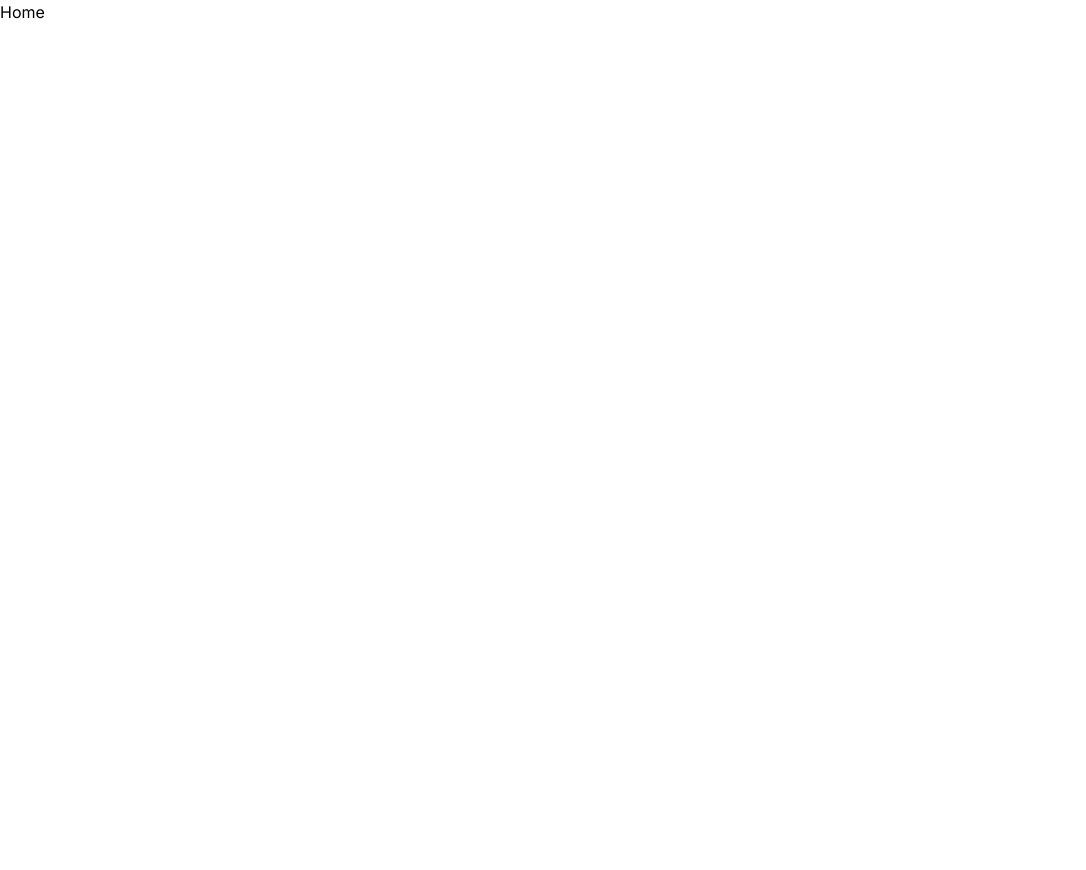
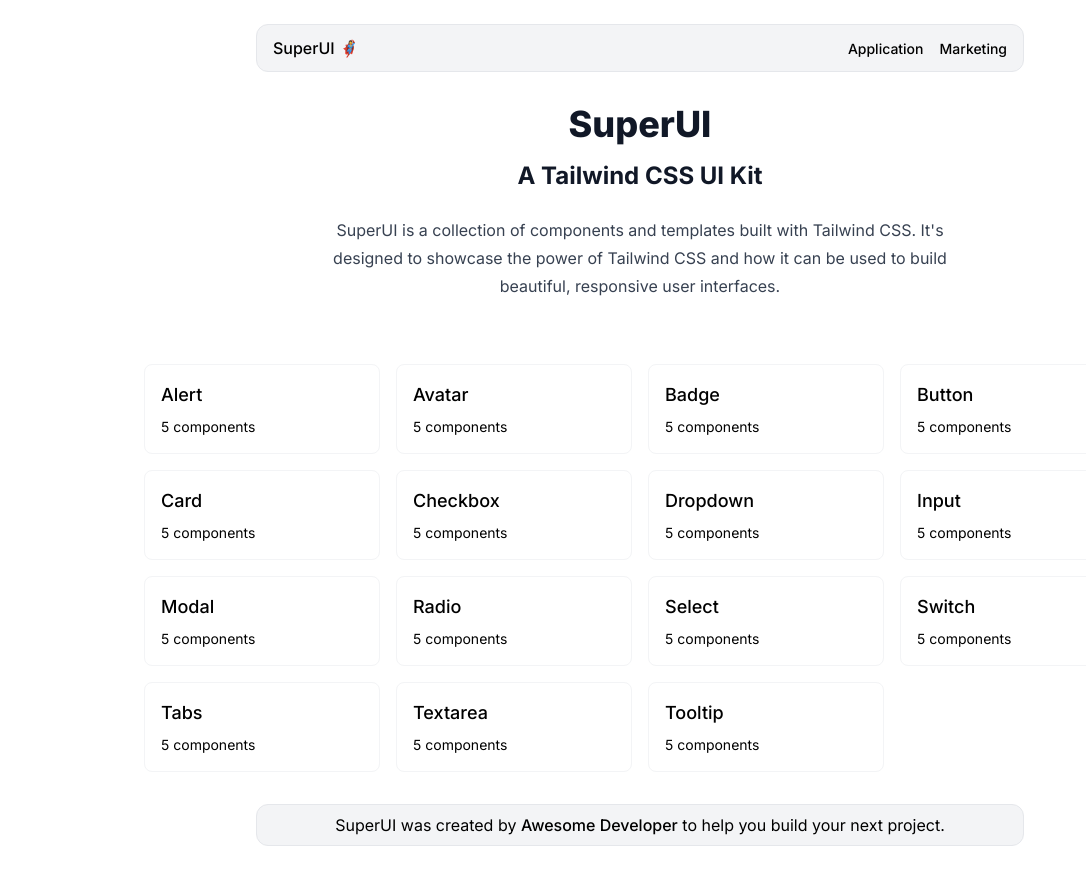
Before and after one commit to markmead/hyperui-clone, a Next.js app: page / in a window 1280 px wide. Shown: the whole page, without its empty margins (0-1086 px from the left). Before the commit the page ends 800 px from the top, so only its background shows below. Built offline with nearby package versions, Linux system fonts and the light colour scheme.

Commit message:
Adding the home, header and footer

```diff
--- /dev/null
+++ b/src/app/components/Banner.jsx
@@ -0,0 +1,13 @@
+export default function Banner({ title, subtitle, children }) {
+  return (
+    <section className="py-8">
+      <div className="prose mx-auto text-center prose-h1:mb-0 prose-h2:mt-4">
+        <h1>{title}</h1>
+
+        <h2>{subtitle}</h2>
+
+        <p>{children}</p>
+      </div>
+    </section>
+  )
+}
--- /dev/null
+++ b/src/app/components/Card.jsx
@@ -0,0 +1,17 @@
+import Link from 'next/link'
+
+export default function Card({ title, count, href }) {
+  const countSuffix = count === 1 ? 'component' : 'components'
+
+  return (
+    <Link href={href}>
+      <div className="rounded-lg border border-gray-100 p-4 transition hover:scale-105">
+        <h3 className="text-lg font-medium">{title}</h3>
+
+        <p className="mt-2 text-sm">
+          {count} {countSuffix}
+        </p>
+      </div>
+    </Link>
+  )
+}
--- /dev/null
+++ b/src/app/components/Footer.jsx
@@ -0,0 +1,15 @@
+export default function Footer() {
+  return (
+    <footer className="mx-auto max-w-3xl">
+      <div className="rounded-xl border border-gray-200 bg-gray-100 px-4 py-2">
+        <p className="text-pretty text-center">
+          SuperUI was created by{' '}
+          <a href="#" className="inline-block font-medium">
+            Awesome Developer
+          </a>{' '}
+          to help you build your next project.
+        </p>
+      </div>
+    </footer>
+  )
+}
--- /dev/null
+++ b/src/app/components/Grid.jsx
@@ -0,0 +1,15 @@
+import Card from './Card'
+
+export default function Grid({ components }) {
+  return (
+    <section className="py-8">
+      <ul className="grid grid-cols-1 gap-4 sm:grid-cols-2 md:grid-cols-3 lg:grid-cols-4">
+        {components.map((component, index) => (
+          <li key={index}>
+            <Card {...component} />
+          </li>
+        ))}
+      </ul>
+    </section>
+  )
+}
--- /dev/null
+++ b/src/app/components/Header.jsx
@@ -0,0 +1,35 @@
+import Link from 'next/link'
+
+export default function Header() {
+  return (
+    <header className="mx-auto max-w-3xl">
+      <div className="flex h-12 items-center justify-between rounded-xl border border-gray-200 bg-gray-100 px-4">
+        <Link href="/" className="font-medium">
+          SuperUI 🦸‍♀️
+        </Link>
+
+        <nav>
+          <ul className="flex gap-4">
+            <li>
+              <Link
+                href="/components/application"
+                className="text-sm font-medium transition hover:opacity-75"
+              >
+                Application
+              </Link>
+            </li>
+
+            <li>
+              <Link
+                href="/components/marketing"
+                className="text-sm font-medium transition hover:opacity-75"
+              >
+                Marketing
+              </Link>
+            </li>
+          </ul>
+        </nav>
+      </div>
+    </header>
+  )
+}
--- a/src/app/layout.js
+++ b/src/app/layout.js
@@ -1,5 +1,7 @@
 import { Inter } from 'next/font/google'
 import './globals.css'
+import Header from './components/Header'
+import Footer from './components/Footer'
 
 const inter = Inter({ subsets: ['latin'] })
 
@@ -11,7 +13,15 @@ export const metadata = {
 export default function RootLayout({ children }) {
   return (
     <html lang="en">
-      <body className={inter.className}>{children}</body>
+      <body className={inter.className}>
+        <div className="mx-auto max-w-5xl px-4 py-6">
+          <Header />
+
+          {children}
+
+          <Footer />
+        </div>
+      </body>
     </html>
   )
 }
--- a/src/app/page.js
+++ b/src/app/page.js
@@ -1,7 +1,94 @@
+import Banner from './components/Banner'
+import Grid from './components/Grid'
+
 export default function Home() {
+  const components = [
+    {
+      title: 'Alert',
+      count: 5,
+      href: '/alert',
+    },
+    {
+      title: 'Avatar',
+      count: 5,
+      href: '/avatar',
+    },
+    {
+      title: 'Badge',
+      count: 5,
+      href: '/badge',
+    },
+    {
+      title: 'Button',
+      count: 5,
+      href: '/button',
+    },
+    {
+      title: 'Card',
+      count: 5,
+      href: '/card',
+    },
+    {
+      title: 'Checkbox',
+      count: 5,
+      href: '/checkbox',
+    },
+    {
+      title: 'Dropdown',
+      count: 5,
+      href: '/dropdown',
+    },
+    {
+      title: 'Input',
+      count: 5,
+      href: '/input',
+    },
+    {
+      title: 'Modal',
+      count: 5,
+      href: '/modal',
+    },
+    {
+      title: 'Radio',
+      count: 5,
+      href: '/radio',
+    },
+    {
+      title: 'Select',
+      count: 5,
+      href: '/select',
+    },
+    {
+      title: 'Switch',
+      count: 5,
+      href: '/switch',
+    },
+    {
+      title: 'Tabs',
+      count: 5,
+      href: '/tabs',
+    },
+    {
+      title: 'Textarea',
+      count: 5,
+      href: '/textarea',
+    },
+    {
+      title: 'Tooltip',
+      count: 5,
+      href: '/tooltip',
+    },
+  ]
+
   return (
-    <div>
-      <h1>Home</h1>
-    </div>
+    <>
+      <Banner title="SuperUI" subtitle="A Tailwind CSS UI Kit">
+        SuperUI is a collection of components and templates built with Tailwind CSS. It's designed
+        to showcase the power of Tailwind CSS and how it can be used to build beautiful, responsive
+        user interfaces.
+      </Banner>
+
+      <Grid components={components} />
+    </>
   )
 }
```
